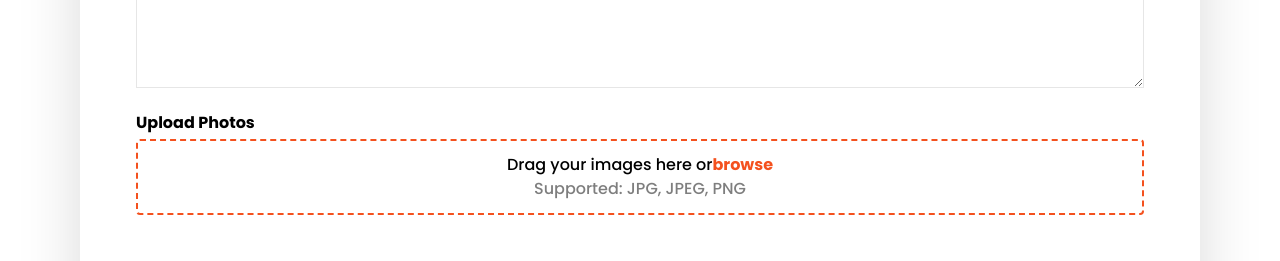
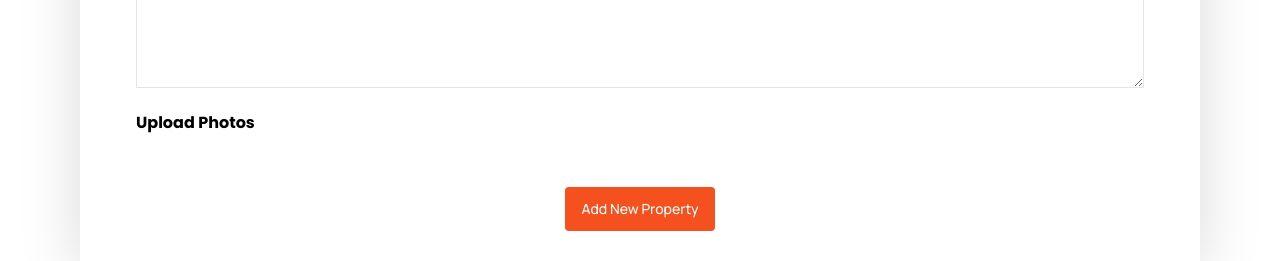
Before and after one commit to favourbadakin/Home-Rentals-Agency, a React (Vite) app: page / in a window 1280 px wide. Shown: the part 3740-4001 px from the top of the page. Built offline with nearby package versions, Linux system fonts and the light colour scheme.

Commit message:
added new sections

```diff
--- a/src/components/Form.jsx
+++ b/src/components/Form.jsx
@@ -1,5 +1,5 @@
 import React, { useState } from "react";
-import Drag from './Drag';
+//import Drag from './Drag';
 
 const Form = () => {
   const [formData, setFormData] = useState({
@@ -168,7 +168,7 @@ const Form = () => {
           </form>
           <div className="w-[90%] mx-auto mb-12">
             <p className="font-semibold mb-1">Upload Photos</p>
-            <Drag />
+            {/* <Drag />  */}
           </div>
           <div className="grid place-items-center">
             <button className="btn">Add New Property</button>
```
